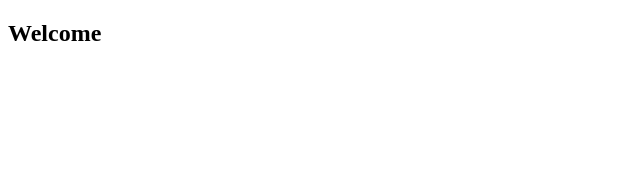
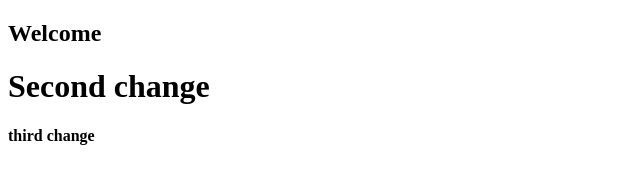
Before and after one commit to pvshafeeq/GitTestApp, a plain HTML site: page index.html in a window 1280 px wide. Shown: the whole page, without its empty margins (0-640 px from the left). Drawn offline with Linux system fonts and the light colour scheme.

Commit message:
third change

```diff
--- a/index.html
+++ b/index.html
@@ -8,5 +8,7 @@
 </head>
 <body>
     <h2>Welcome</h2>
+    <h1>Second change</h1>
+    <h4>third change</h4>
 </body>
 </html>
```
